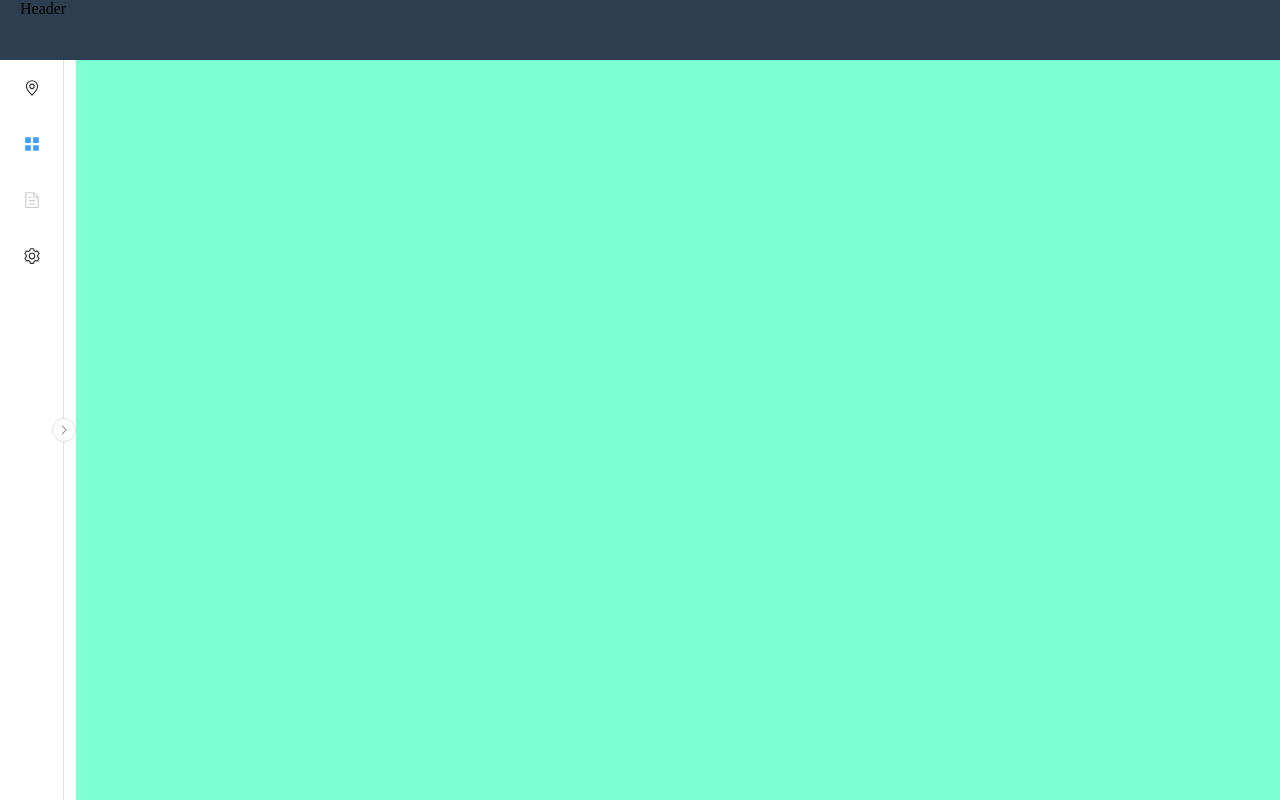
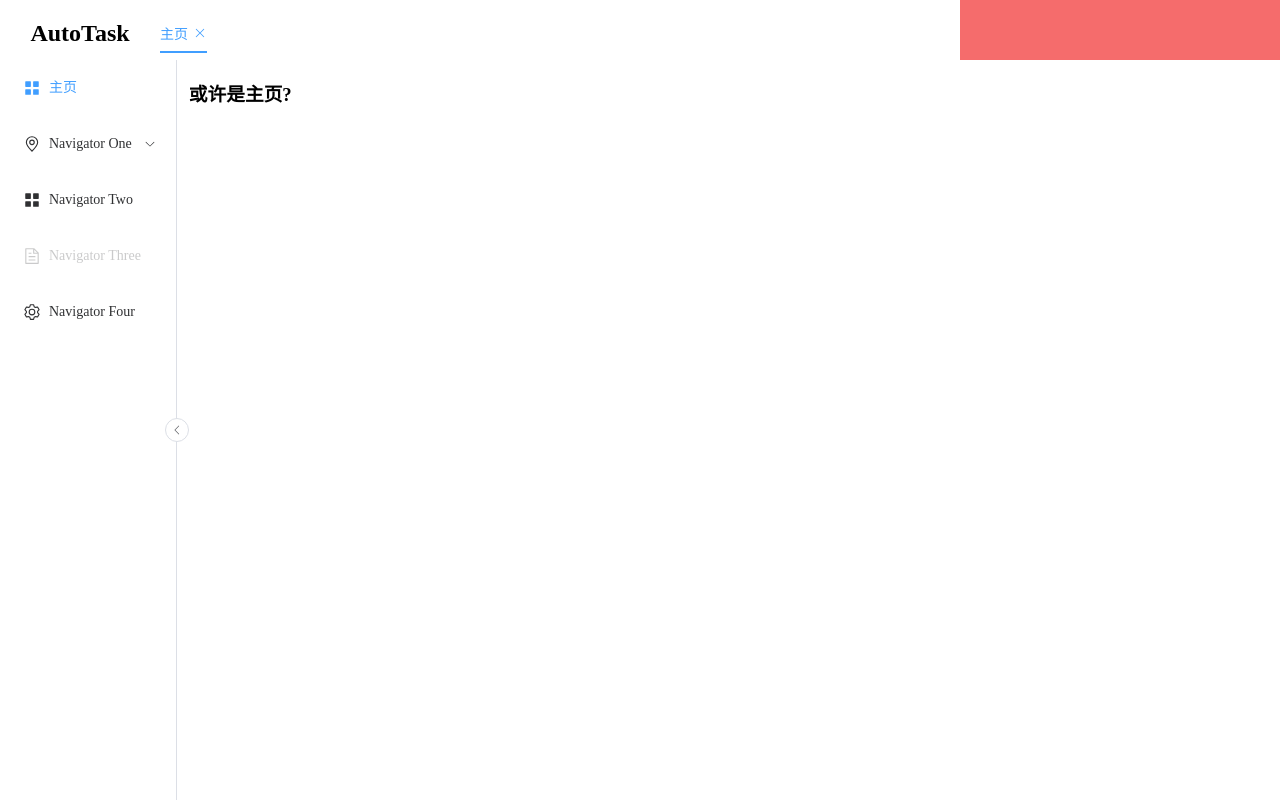
Before and after one commit to lliioollcn/PPAutoTask, a Vue app in the folder webui/: page / in a window 1280 px wide. Built offline with nearby package versions, Linux system fonts and the light colour scheme.

Commit message:
缺少tab和menu的同步

```diff
--- a/webui/src/App.vue
+++ b/webui/src/App.vue
@@ -2,18 +2,23 @@
 import {RouterLink, RouterView} from 'vue-router'
 import HelloWorld from './components/HelloWorld.vue'
 import TaskMenu from "@/components/TaskMenu.vue";
+import Header from "@/components/Header.vue";
 </script>
 
 <template>
   <div class="content">
     <el-container>
-      <el-header style="background: #2c3e50">Header</el-header>
+      <el-header class="header">
+        <Header @onHeaderRoute="onHeaderRoute"/>
+      </el-header>
       <el-container>
         <el-aside class="aside">
           <TaskMenu/>
         </el-aside>
-        <el-main style="background: aquamarine">
-          <RouterView/>
+        <el-main class="main">
+          <el-scrollbar>
+            <RouterView/>
+          </el-scrollbar>
         </el-main>
       </el-container>
     </el-container>
@@ -29,4 +34,13 @@ import TaskMenu from "@/components/TaskMenu.vue";
   place-items: center;
 }
 
+.header {
+  padding: 0;
+  margin: 0;
+}
+
+.main {
+  padding: 0;
+  margin: 0;
+}
 </style>
--- a/webui/src/assets/main.css
+++ b/webui/src/assets/main.css
@@ -3,6 +3,7 @@ body, html, #app, .content, .el-container {
     height: 100%;
     margin: 0 0 auto;
     font-weight: normal;
+    overflow: hidden;
 }
 
 .el-aside, .el-main {
--- /dev/null
+++ b/webui/src/components/Header.vue
@@ -0,0 +1,121 @@
+<template>
+  <el-row class="el-row-content">
+    <el-col :span="3">
+      <!-- LOGO -->
+      <div class="el-row-title">
+        <h1>AutoTask</h1>
+      </div>
+    </el-col>
+    <el-col :span="15">
+      <!-- 标签 -->
+      <div>
+        <el-tabs
+            v-model="editableTabsValue"
+            closable
+            class="el-row-tabs"
+            @tab-remove="removeTab"
+            @tab-change="tabChange"
+        >
+          <el-tab-pane
+              v-for="item in editableTabs"
+              :key="item.path"
+              :label="item.name"
+              :name="item.path"
+              :closable=item.closable
+          />
+        </el-tabs>
+      </div>
+
+    </el-col>
+    <el-col :span="6">
+      <!-- 功能 -->
+      <div style="background: #F56C6C;height: 60px;"/>
+    </el-col>
+  </el-row>
+</template>
+
+<script setup lang="ts">
+
+
+import {ref, watch} from 'vue'
+import {useRoute, useRouter} from "vue-router";
+
+interface TabMenuData {
+  name: any
+  path: any
+  closable: boolean
+}
+
+const editableTabsValue = ref("/")
+let tabs = new Array<TabMenuData>()
+tabs.push({
+  name: "主页",
+  path: "/",
+  closable: false
+})
+const editableTabs = ref(tabs)
+const route = useRoute()
+const router = useRouter()
+
+watch(() => route.path, () => {
+  let has = false;
+  editableTabs.value.forEach(v => {
+    if (v.path == route.path) {
+      has = true
+    }
+  })
+  if (!has) {
+    editableTabs.value.push({
+      name: route.name,
+      path: route.path,
+      closable: true
+    })
+  }
+  editableTabsValue.value = route.path
+})
+
+const removeTab = (targetName: string) => {
+  if (targetName !== "/") {
+    const tabs = editableTabs.value
+    let activeName = editableTabsValue.value
+    if (activeName === targetName) {
+      let i = 0
+      console.log(tabs.length)
+      tabs.forEach(tab => {
+        if (tab.path == targetName) {
+          editableTabsValue.value = tabs[i - 1].path
+        }
+        i++
+      })
+    }
+    editableTabs.value = tabs.filter((tab) => tab.path !== targetName)
+  }
+}
+
+const tabChange = (name: string) => {
+  router.push(name)
+}
+
+
+</script>
+
+<style scoped>
+
+.el-row-content {
+  display: flex;
+  position: relative;
+  width: 100%;
+}
+
+.el-row-title {
+  display: flex;
+  place-content: center;
+}
+
+.el-row-tabs {
+  position: absolute;
+  bottom: 0;
+  padding: 0;
+  margin: 0;
+}
+</style>
--- a/webui/src/components/TaskMenu.vue
+++ b/webui/src/components/TaskMenu.vue
@@ -1,13 +1,21 @@
 <template>
   <el-menu
-      default-active="2"
+      default-active="/"
       class="el-menu-vertical"
       :collapse="isCollapse"
       menu-trigger="hover"
       @open="handleOpen"
       @close="handleClose"
+      @select="handleSelect"
+      :router="true"
   >
-    <el-sub-menu index="1">
+    <el-menu-item index="/">
+      <el-icon>
+        <icon-menu/>
+      </el-icon>
+      <template #title>主页</template>
+    </el-menu-item>
+    <el-sub-menu>
       <template #title>
         <el-icon>
           <location/>
@@ -16,7 +24,7 @@
       </template>
       <el-menu-item-group>
         <template #title><span>Group One</span></template>
-        <el-menu-item index="1-1">item one</el-menu-item>
+        <el-menu-item index="/about">item one</el-menu-item>
         <el-menu-item index="1-2">item two</el-menu-item>
       </el-menu-item-group>
       <el-menu-item-group title="Group Two">
@@ -55,35 +63,39 @@
 <script setup lang="ts">
 
 
-import {ref} from 'vue'
+import {ref, watch} from 'vue'
 import {
   Document,
   Menu as IconMenu,
   Location,
   Setting, ArrowRight, ArrowLeft
 } from '@element-plus/icons-vue'
+import {useRoute, useRouter} from "vue-router";
 
-const isCollapse = ref(true)
+const isCollapse = ref(false)
 const collapseButtonIcon = ref(ArrowRight)
 const collapseButtonClass = ref("el-menu-button-in")
 const handleOpen = (key: string, keyPath: string[]) => {
+
+  console.log(key, keyPath)
+}
+const handleSelect = (key: string, keyPath: string[]) => {
   console.log(key, keyPath)
 }
 const handleClose = (key: string, keyPath: string[]) => {
   console.log(key, keyPath)
 }
 const collapseMenu = () => {
-  if (isCollapse.value) {
-    //collapseButtonIcon.value = ArrowLeft
-    //collapseButtonClass.value = "el-menu-button-in"
-    isCollapse.value = false
-  } else {
-    isCollapse.value = true
-    //collapseButtonClass.value = "el-menu-button-out"
-    //collapseButtonIcon.value = ArrowRight
-  }
+  isCollapse.value = !isCollapse.value;
+}
 
-}
+const route = useRoute()
+
+
+watch(() => route.path, () => {
+
+
+})
 
 
 </script>
--- a/webui/src/router/index.ts
+++ b/webui/src/router/index.ts
@@ -7,13 +7,13 @@ const router = createRouter({
   routes: [
     {
       path: '/',
-      name: 'home',
+      name: '主页',
       component: HomeView
     },
 
     {
       path: '/about',
-      name: 'about',
+      name: '关于',
       // route level code-splitting
       // this generates a separate chunk (About.[hash].js) for this route
       // which is lazy-loaded when the route is visited.
--- a/webui/src/views/HomeView.vue
+++ b/webui/src/views/HomeView.vue
@@ -3,7 +3,5 @@
 </script>
 
 <template>
-  <main>
-
-  </main>
+  <h1>或许是主页?</h1>
 </template>
```
